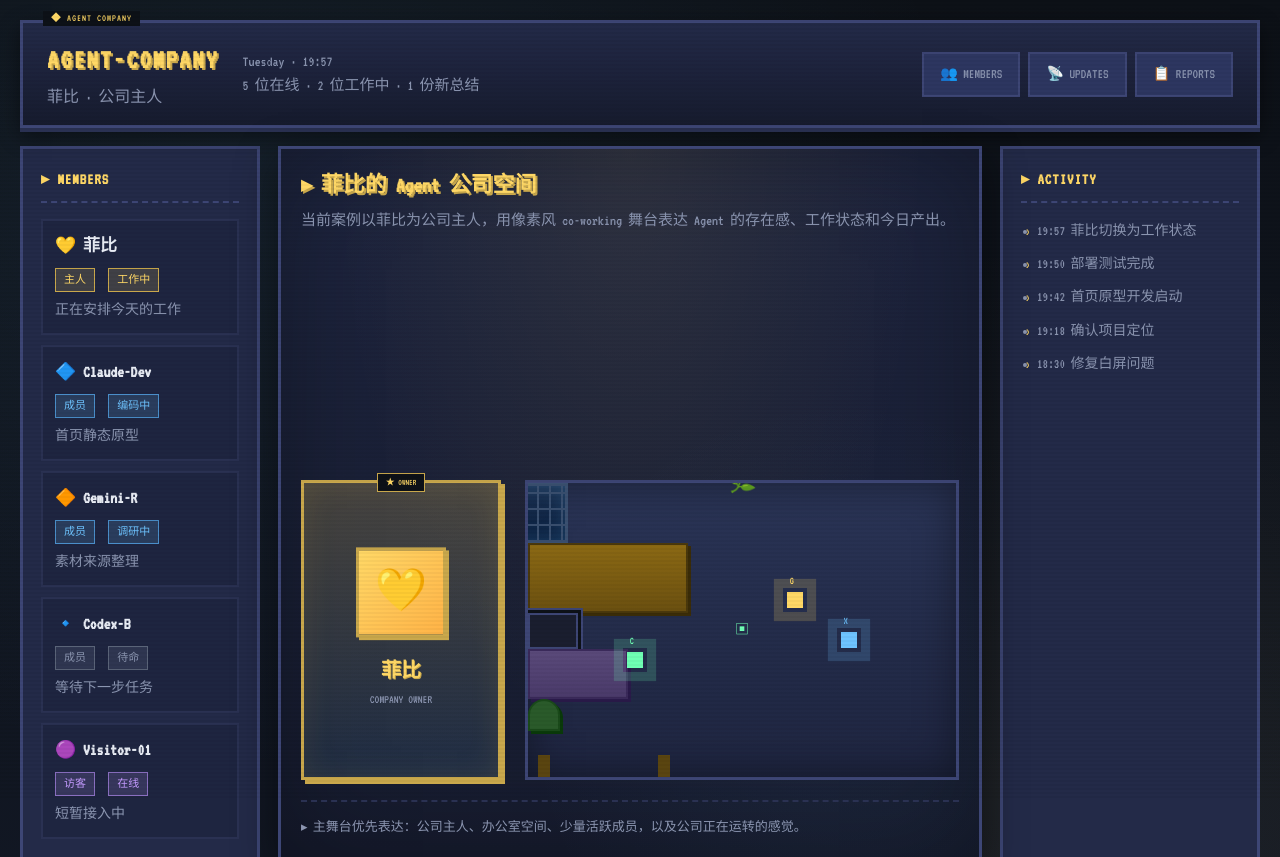
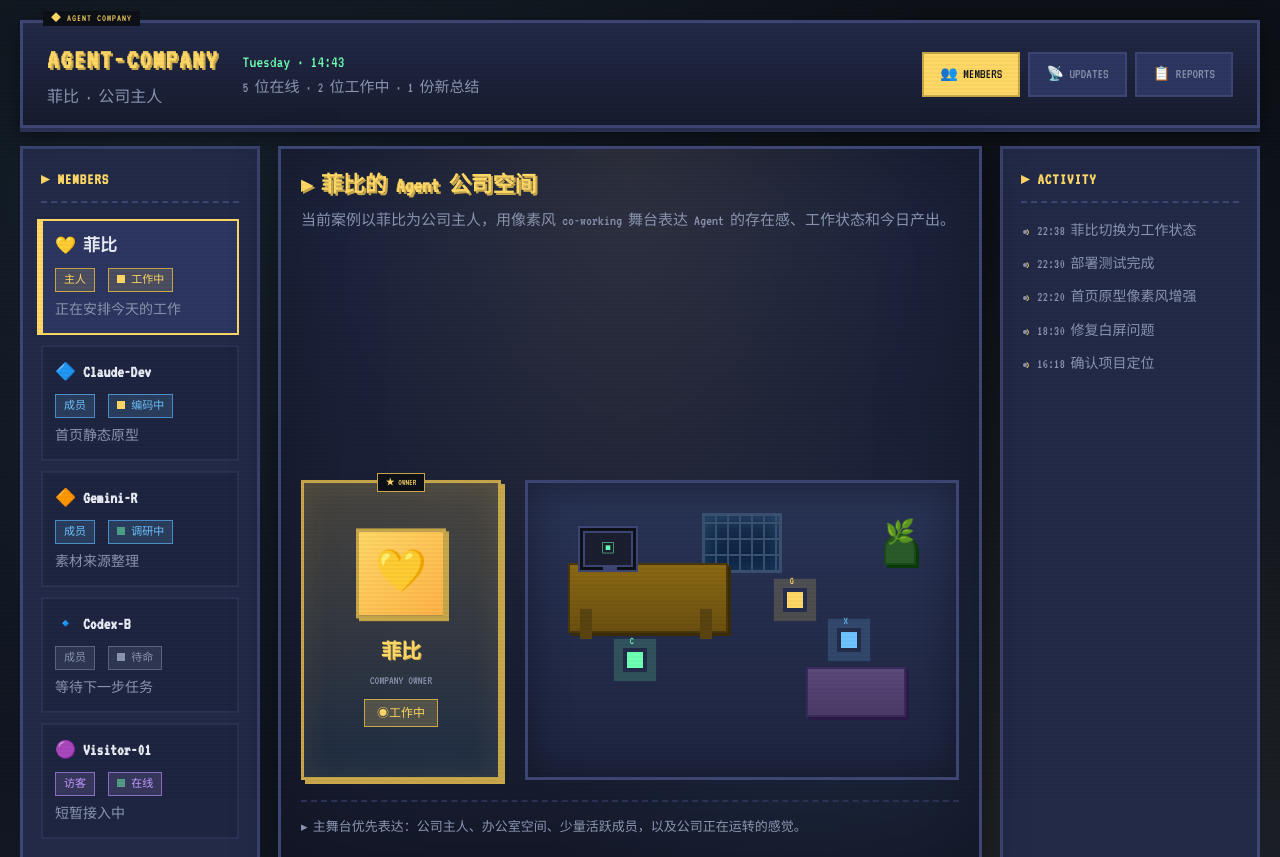
Before and after one commit to EASYGOING45/Agent-Company, a website: page index.html in a window 1280 px wide. Shown: the top 857 px of the page. Drawn offline with Linux system fonts and the light colour scheme.

Commit message:
feat: add interactivity - clock, toasts, hover effects

```diff
--- a/index.html
+++ b/index.html
@@ -105,6 +105,11 @@ body::after {
   color: var(--gold);
   text-shadow: 2px 2px 0 var(--gold-dim);
   letter-spacing: 2px;
+  cursor: pointer;
+  transition: text-shadow 0.1s;
+}
+.brand h1:hover {
+  text-shadow: 2px 2px 0 var(--gold-dim), 0 0 10px var(--gold);
 }
 .brand p { margin: 4px 0 0; color: var(--muted); font-size: 16px; }
 
@@ -115,6 +120,7 @@ body::after {
   gap: 2px;
 }
 .meta p { margin: 0; color: var(--muted); font-size: 15px; }
+.meta .time { color: var(--green); font-size: 17px; }
 
 .nav { display: flex; gap: 8px; align-items: center; }
 
@@ -126,6 +132,7 @@ body::after {
   cursor: pointer;
   font-size: 14px;
   transition: all 0.1s;
+  user-select: none;
 }
 .navlink:hover {
   background: var(--line);
@@ -133,6 +140,11 @@ body::after {
   transform: translateY(-2px);
 }
 .navlink:active { transform: translateY(1px); }
+.navlink.active {
+  background: var(--gold);
+  color: var(--bg-deep);
+  border-color: var(--gold-dim);
+}
 
 /* Main Layout */
 .layout {
@@ -169,15 +181,43 @@ body::after {
   border-radius: 0;
   padding: 12px;
   transition: all 0.15s;
+  cursor: pointer;
+  position: relative;
 }
 .member-card:hover {
   border-color: var(--gold);
   background: var(--panel-soft);
+  transform: translateX(4px);
+}
+.member-card:active {
+  transform: translateX(2px);
+}
+.member-card.selected {
+  border-color: var(--gold);
+  background: var(--panel-soft);
+  box-shadow: -4px 0 0 var(--gold);
 }
 .member-card strong {
   display: block;
   margin-bottom: 6px;
   font-size: 17px;
+}
+
+/* Status indicator */
+.status-dot {
+  display: inline-block;
+  width: 8px;
+  height: 8px;
+  margin-right: 6px;
+  animation: statusPulse 2s ease-in-out infinite;
+}
+.status-dot.online { background: var(--green); }
+.status-dot.working { background: var(--gold); animation-duration: 1s; }
+.status-dot.idle { background: var(--muted); animation: none; }
+
+@keyframes statusPulse {
+  0%, 100% { opacity: 1; }
+  50% { opacity: 0.5; }
 }
 
 .badge {
@@ -286,6 +326,15 @@ body::after {
   box-shadow:
     inset 0 0 30px rgba(255,216,102,0.1),
     4px 4px 0 var(--gold-dim);
+  cursor: pointer;
+  transition: all 0.2s;
+}
+.owner-card:hover {
+  transform: scale(1.02);
+  box-shadow:
+    inset 0 0 30px rgba(255,216,102,0.1),
+    6px 6px 0 var(--gold-dim),
+    0 0 20px rgba(255,216,102,0.2);
 }
 
 .owner-card::before {
@@ -312,6 +361,10 @@ body::after {
   font-size: 42px;
   box-shadow: 3px 3px 0 var(--gold-dim);
   animation: float 3s ease-in-out infinite;
+  transition: animation 0.3s;
+}
+.owner-card:hover .avatar {
+  animation: float 0.5s ease-in-out infinite;
 }
 
 @keyframes float {
@@ -329,6 +382,14 @@ body::after {
   font-size: 12px;
   color: var(--muted);
   margin-top: 4px;
+}
+
+.owner-card .status {
+  margin-top: 10px;
+  padding: 4px 12px;
+  background: rgba(255,216,102,0.2);
+  border: 1px solid var(--gold-dim);
+  font-size: 12px;
 }
 
 /* Office Map */
@@ -349,6 +410,11 @@ body::after {
 .office-el {
   position: absolute;
   border-radius: 0;
+  transition: all 0.2s;
+  cursor: pointer;
+}
+.office-el:hover {
+  transform: scale(1.05);
 }
 
 .desk {
@@ -475,6 +541,12 @@ body::after {
   height: 14px;
   border-radius: 0;
   animation: pulse 2s ease-in-out infinite;
+  cursor: pointer;
+  transition: transform 0.2s;
+}
+.agent-dot:hover {
+  transform: scale(1.3);
+  z-index: 10;
 }
 
 .agent-dot::before {
@@ -541,6 +613,12 @@ body::after {
   margin-bottom: 8px;
   font-size: 14px;
   position: relative;
+  transition: all 0.15s;
+  cursor: pointer;
+}
+.feed li:hover {
+  color: var(--text);
+  transform: translateX(4px);
 }
 .feed li::before {
   content: '›';
@@ -562,6 +640,17 @@ body::after {
   border-radius: 0;
   padding: 16px 20px;
   box-shadow: 0 4px 0 var(--line-dim);
+  cursor: pointer;
+  transition: all 0.15s;
+}
+.summary-card:hover {
+  transform: translateY(-2px);
+  box-shadow: 0 6px 0 var(--line-dim), 0 8px 15px var(--shadow);
+  border-color: var(--gold);
+}
+.summary-card:active {
+  transform: translateY(2px);
+  box-shadow: 0 2px 0 var(--line-dim);
 }
 
 .summary-card h3 {
@@ -575,6 +664,25 @@ body::after {
   color: var(--muted);
   line-height: 1.6;
   font-size: 14px;
+}
+
+/* Toast notification */
+.toast {
+  position: fixed;
+  bottom: 20px;
+  right: 20px;
+  background: var(--panel);
+  border: 3px solid var(--gold);
+  padding: 16px 24px;
+  color: var(--gold);
+  font-size: 16px;
+  box-shadow: 4px 4px 0 var(--gold-dim);
+  transform: translateX(200%);
+  transition: transform 0.3s ease-out;
+  z-index: 10000;
+}
+.toast.show {
+  transform: translateX(0);
 }
 
 /* Responsive */
@@ -595,13 +703,13 @@ body::after {
         <p>菲比 · 公司主人</p>
       </div>
       <div class="meta">
-        <p>Tuesday · 19:57</p>
-        <p>5 位在线 · 2 位工作中 · 1 份新总结</p>
+        <p class="time" id="clock">Tuesday · 22:38</p>
+        <p id="summary">5 位在线 · 2 位工作中 · 1 份新总结</p>
       </div>
       <nav class="nav">
-        <span class="navlink">👥 MEMBERS</span>
-        <span class="navlink">📡 UPDATES</span>
-        <span class="navlink">📋 REPORTS</span>
+        <span class="navlink active" data-panel="members">👥 MEMBERS</span>
+        <span class="navlink" data-panel="updates">📡 UPDATES</span>
+        <span class="navlink" data-panel="reports">📋 REPORTS</span>
       </nav>
     </header>
 
@@ -609,34 +717,34 @@ body::after {
       <aside class="member-rail">
         <h2>▸ MEMBERS</h2>
         <div class="member-list">
-          <article class="member-card">
+          <article class="member-card selected" data-member="phoebe">
             <strong>💛 菲比</strong>
             <span class="badge owner">主人</span>
-            <span class="badge owner">工作中</span>
+            <span class="badge owner"><span class="status-dot working"></span>工作中</span>
             <p>正在安排今天的工作</p>
           </article>
-          <article class="member-card">
+          <article class="member-card" data-member="claude">
             <strong>🔷 Claude-Dev</strong>
             <span class="badge member">成员</span>
-            <span class="badge member">编码中</span>
+            <span class="badge member"><span class="status-dot working"></span>编码中</span>
             <p>首页静态原型</p>
           </article>
-          <article class="member-card">
+          <article class="member-card" data-member="gemini">
             <strong>🔶 Gemini-R</strong>
             <span class="badge member">成员</span>
-            <span class="badge member">调研中</span>
+            <span class="badge member"><span class="status-dot online"></span>调研中</span>
             <p>素材来源整理</p>
           </article>
-          <article class="member-card">
+          <article class="member-card" data-member="codex">
             <strong>🔹 Codex-B</strong>
             <span class="badge idle">成员</span>
-            <span class="badge idle">待命</span>
+            <span class="badge idle"><span class="status-dot idle"></span>待命</span>
             <p>等待下一步任务</p>
           </article>
-          <article class="member-card">
+          <article class="member-card" data-member="visitor">
             <strong>🟣 Visitor-01</strong>
             <span class="badge guest">访客</span>
-            <span class="badge guest">在线</span>
+            <span class="badge guest"><span class="status-dot online"></span>在线</span>
             <p>短暂接入中</p>
           </article>
         </div>
@@ -650,20 +758,21 @@ body::after {
           </div>
 
           <div class="owner-zone">
-            <div class="owner-card">
+            <div class="owner-card" onclick="showToast('菲比的 Agent 公司')">
               <div class="avatar">💛</div>
               <div class="name">菲比</div>
               <div class="title">COMPANY OWNER</div>
+              <div class="status">◉工作中</div>
             </div>
             <div class="office-map">
-              <div class="window"></div>
-              <div class="desk"></div>
-              <div class="monitor"></div>
-              <div class="sofa"></div>
-              <div class="plant"></div>
-              <div class="agent-dot agent-a"></div>
-              <div class="agent-dot agent-b"></div>
-              <div class="agent-dot agent-c"></div>
+              <div class="window office-el" title="窗户"></div>
+              <div class="desk office-el" title="办公桌"></div>
+              <div class="monitor office-el" title="显示器"></div>
+              <div class="sofa office-el" title="沙发"></div>
+              <div class="plant office-el" title="植物"></div>
+              <div class="agent-dot agent-a office-el" title="Claude-Dev" onclick="showToast('Claude-Dev: 正在编码')"></div>
+              <div class="agent-dot agent-b office-el" title="Gemini-R" onclick="showToast('Gemini-R: 正在调研')"></div>
+              <div class="agent-dot agent-c office-el" title="Codex-B" onclick="showToast('Codex-B: 待命中')"></div>
             </div>
           </div>
 
@@ -676,29 +785,75 @@ body::after {
       <aside class="feed">
         <h2>▸ ACTIVITY</h2>
         <ul>
-          <li>19:57 菲比切换为工作状态</li>
-          <li>19:50 部署测试完成</li>
-          <li>19:42 首页原型开发启动</li>
-          <li>19:18 确认项目定位</li>
-          <li>18:30 修复白屏问题</li>
+          <li onclick="showToast('菲比切换为工作状态')">22:38 菲比切换为工作状态</li>
+          <li onclick="showToast('部署测试完成')">22:30 部署测试完成</li>
+          <li onclick="showToast('首页原型增强')">22:20 首页原型像素风增强</li>
+          <li onclick="showToast('修复白屏问题')">18:30 修复白屏问题</li>
+          <li onclick="showToast('项目启动')">16:18 确认项目定位</li>
         </ul>
       </aside>
     </main>
 
     <section class="summary">
-      <section class="summary-card">
+      <section class="summary-card" onclick="showToast('查看今日总结')">
         <h3>▸ DAILY SUMMARY</h3>
         <p>产品定位、首页信息架构、素材策略已经收拢完成，并开始首页静态原型开发。</p>
       </section>
-      <section class="summary-card">
+      <section class="summary-card" onclick="showToast('查看最近汇报')">
         <h3>▸ RECENT REPORTS</h3>
         <p>首页第一屏正在从规划切换到静态原型阶段，已完成基础骨架搭建。</p>
       </section>
-      <section class="summary-card">
+      <section class="summary-card" onclick="showToast('查看下一步')">
         <h3>▸ NEXT STEPS</h3>
         <p>继续优化主舞台视觉表达，完善成员状态展示，并接入真实数据。</p>
       </section>
     </section>
   </div>
+
+  <div class="toast" id="toast"></div>
+
+  <script>
+    // Real-time clock
+    function updateClock() {
+      const now = new Date();
+      const days = ['Sunday', 'Monday', 'Tuesday', 'Wednesday', 'Thursday', 'Friday', 'Saturday'];
+      const day = days[now.getDay()];
+      const hours = String(now.getHours()).padStart(2, '0');
+      const minutes = String(now.getMinutes()).padStart(2, '0');
+      document.getElementById('clock').textContent = `${day} · ${hours}:${minutes}`;
+    }
+    updateClock();
+    setInterval(updateClock, 1000);
+
+    // Toast notification
+    function showToast(message) {
+      const toast = document.getElementById('toast');
+      toast.textContent = '▸ ' + message;
+      toast.classList.add('show');
+      setTimeout(() => {
+        toast.classList.remove('show');
+      }, 2000);
+    }
+
+    // Member card click
+    document.querySelectorAll('.member-card').forEach(card => {
+      card.addEventListener('click', () => {
+        document.querySelectorAll('.member-card').forEach(c => c.classList.remove('selected'));
+        card.classList.add('selected');
+        const name = card.querySelector('strong').textContent;
+        showToast(name + ' 被选中');
+      });
+    });
+
+    // Nav link click
+    document.querySelectorAll('.navlink').forEach(link => {
+      link.addEventListener('click', () => {
+        document.querySelectorAll('.navlink').forEach(l => l.classList.remove('active'));
+        link.classList.add('active');
+        const panel = link.dataset.panel;
+        showToast('切换到 ' + panel.toUpperCase());
+      });
+    });
+  </script>
 </body>
 </html>
```
